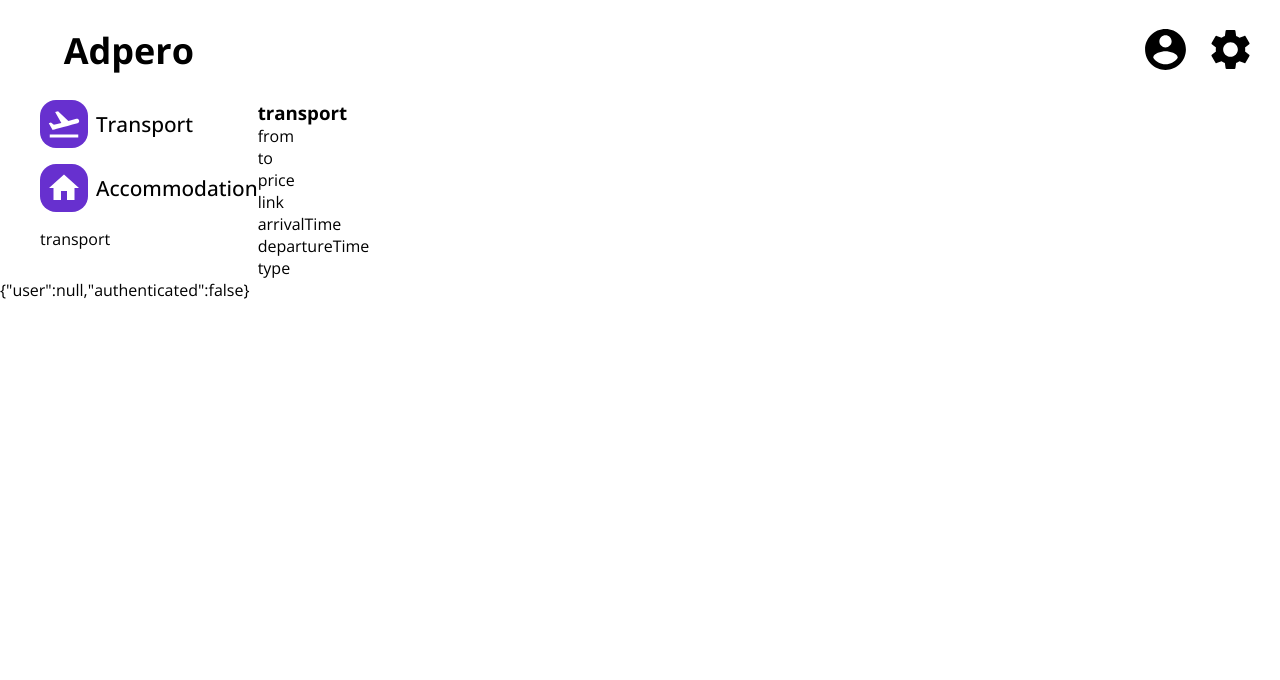
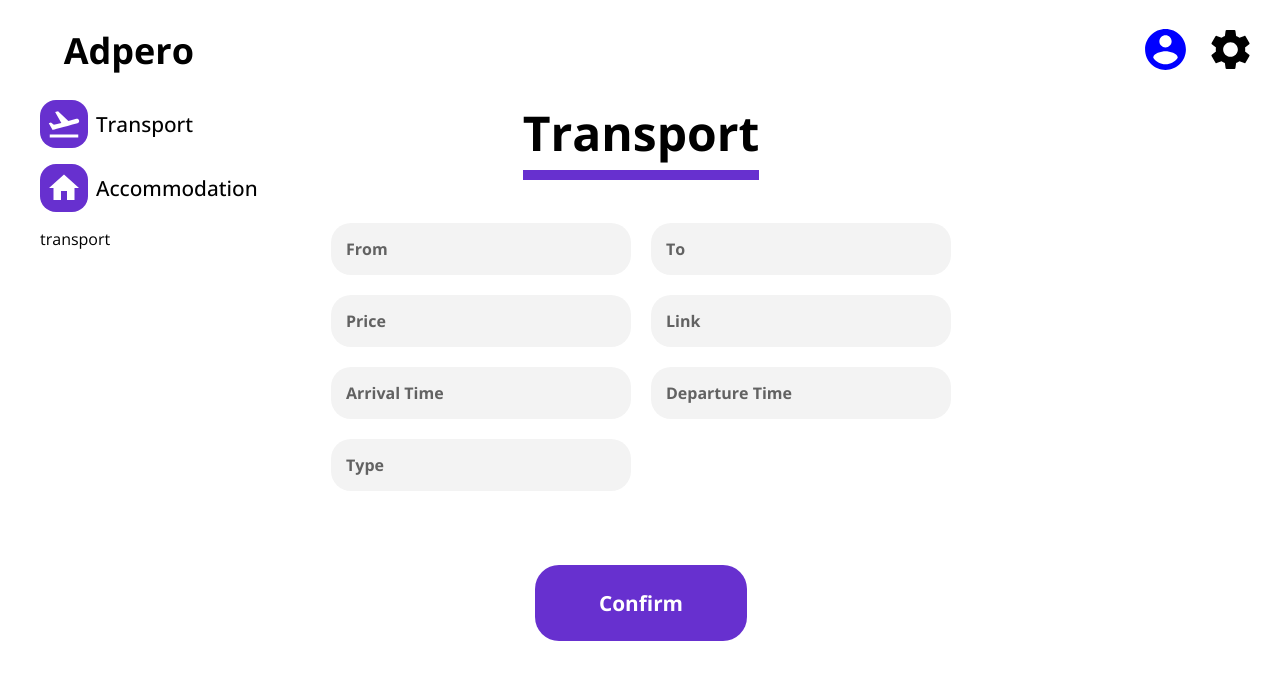
Before and after one commit to lkarasinski/adpero-old, a React (Create React App) app: page / in a window 1280 px wide. Shown: the top 680 px of the page. Built offline with nearby package versions, Linux system fonts and the light colour scheme; no server answers.

Commit message:
Created basic form layout

```diff
--- a/package.json
+++ b/package.json
@@ -15,6 +15,7 @@
     "cra-template-typescript": "^1.1.2",
     "firebase": "^8.4.1",
     "formik": "^2.2.6",
+    "lodash": "^4.17.21",
     "react": "^17.0.2",
     "react-dom": "^17.0.2",
     "react-firebase-hooks": "^3.0.3",
@@ -48,6 +49,7 @@
     ]
   },
   "devDependencies": {
+    "@types/lodash": "^4.14.168",
     "@types/styled-components": "^5.1.9"
   }
 }
--- /dev/null
+++ b/src/components/Buttons/MediumButton.tsx
@@ -0,0 +1,32 @@
+import React from 'react';
+import styled from 'styled-components';
+
+const StyledButton = styled.button`
+	/* all: unset; */
+	background-color: #6730cf;
+	color: white;
+	margin: 4rem;
+	border: none;
+	border-radius: 1.5rem;
+	font-weight: bold;
+	font-size: 1.3em;
+
+	padding: calc(1.5rem - 5px) calc(4rem - 5px);
+	border: 5px solid transparent;
+
+	transition: background-color 0.1s ease-in;
+
+	:hover {
+		background-color: transparent;
+		color: #6730cf;
+		border: 5px solid #6730cf;
+	}
+`;
+
+const MediumButton = ({ ...props }) => {
+	return (
+		<StyledButton onClick={props.onClick}>{props.children}</StyledButton>
+	);
+};
+
+export default MediumButton;
--- a/src/components/Details Panel/DetailsPanel.tsx
+++ b/src/components/Details Panel/DetailsPanel.tsx
@@ -1,11 +1,63 @@
 import React from 'react';
 import styled from 'styled-components';
+import _ from 'lodash';
+
+import MediumButton from '../Buttons/MediumButton';
 
 import categories from '../../constants/categories';
 
 const Wrapper = styled.main`
 	grid-row: 2/3;
 	grid-column: 2/3;
+
+	display: flex;
+	flex-direction: column;
+	justify-content: center;
+	align-items: center;
+`;
+
+const StyledForm = styled.form`
+	display: flex;
+	flex-direction: column;
+	justify-content: center;
+	align-items: center;
+`;
+
+const StyledInput = styled.input`
+	background-color: #f3f3f3;
+	border: none;
+	border-radius: 20px;
+	padding: 15px;
+	margin: 10px;
+	width: 300px;
+
+	font-size: 1em;
+
+	&::placeholder {
+		color: #626262;
+		font-weight: bold;
+	}
+`;
+
+const CategoryHeading = styled.h1`
+	font-size: 3em;
+	margin-bottom: 3rem;
+	position: relative;
+
+	::after {
+		content: '';
+		position: absolute;
+		width: 100%;
+		height: 10px;
+		background-color: #6730cf;
+		bottom: -15px;
+		left: 0;
+	}
+`;
+
+const InputGrid = styled.div`
+	display: grid;
+	grid-template-columns: repeat(2, 1fr);
 `;
 
 const DetailsPanel = ({ currentCategory }: { currentCategory: string }) => {
@@ -18,10 +70,19 @@ const DetailsPanel = ({ currentCategory }: { currentCategory: string }) => {
 
 	return (
 		<Wrapper>
-			<h3>{currentCategory}</h3>
-			{arr.map((x, id) => (
-				<p key={id}>{x}</p>
-			))}
+			<CategoryHeading>{_.startCase(currentCategory)}</CategoryHeading>
+			<StyledForm>
+				<InputGrid>
+					{arr.map((x, id) => (
+						<StyledInput
+							type="text"
+							key={id}
+							placeholder={_.startCase(x)}
+						></StyledInput>
+					))}
+				</InputGrid>
+				<MediumButton>Confirm</MediumButton>
+			</StyledForm>
 		</Wrapper>
 	);
 };
--- a/src/components/Layout.tsx
+++ b/src/components/Layout.tsx
@@ -33,7 +33,6 @@ const Layout = () => {
 				/>
 				<DetailsPanel currentCategory={currentCategory} />
 			</Wrapper>
-			{JSON.stringify(useContext(AuthContext))}
 		</>
 	);
 };
--- a/src/components/Sidebar/Sidebar.tsx
+++ b/src/components/Sidebar/Sidebar.tsx
@@ -1,4 +1,4 @@
-import React, { useContext } from 'react';
+import React, { useContext, useState } from 'react';
 
 import styled from 'styled-components';
 import firebase from './../../firebase';
@@ -20,20 +20,26 @@ const Wrapper = styled.nav`
 
 const Sidebar: React.FC = () => {
 	const x = useContext(AuthContext);
+	const [color, setColor] = useState(x ? 'blue' : 'black');
 	const handleAuth = () => {
 		if (x.authenticated) {
 			firebase.auth().signOut();
+			setColor('black');
 		} else {
 			const provider = new firebase.auth.GoogleAuthProvider();
-			firebase.auth().signInWithPopup(provider);
+			firebase
+				.auth()
+				.signInWithPopup(provider)
+				.then(() => {
+					setColor('blue');
+				});
 		}
-		console.log(x);
 		return;
 	};
 	return (
 		<Wrapper>
 			<AccountCircleIcon
-				style={{ fontSize: '49px' }}
+				style={{ fontSize: '49px', color: color }}
 				onClick={handleAuth}
 			/>
 			<SettingsIcon style={{ fontSize: '49px' }} />
```
Also changed, not shown: tsconfig.json (+10 -8 lines), 1 other file (tests, documents, lock files or other folders).
